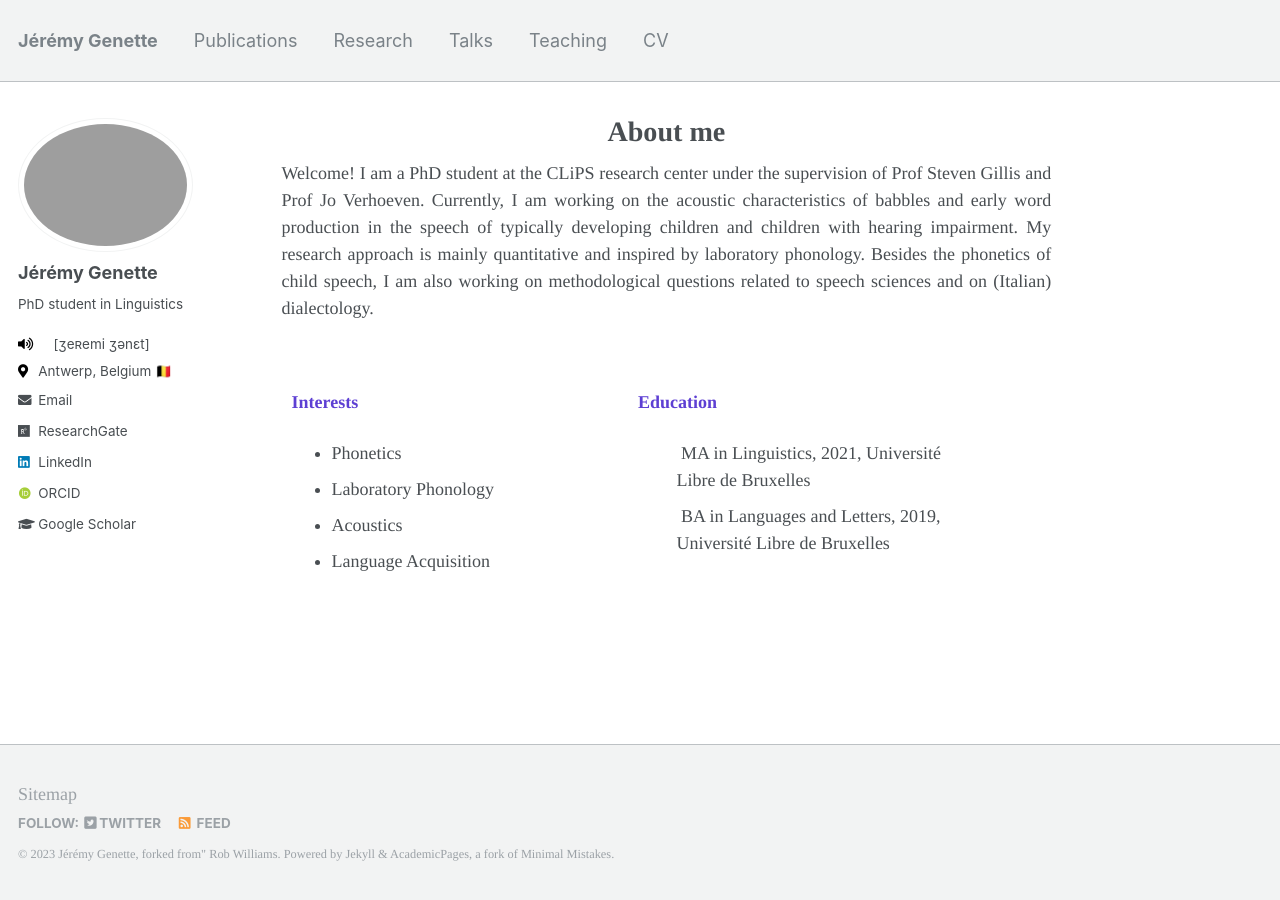
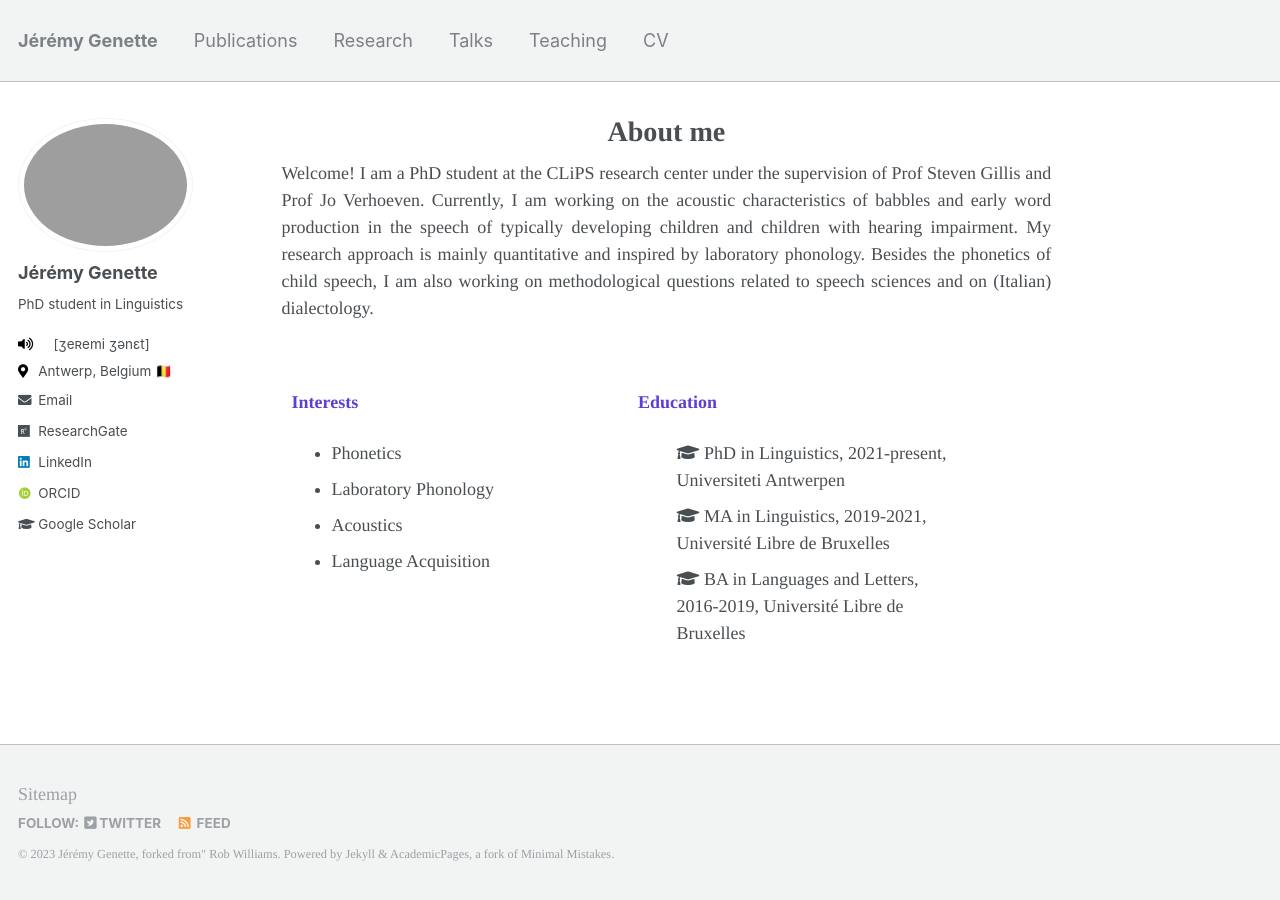
Before and after one commit to jgenette/jgenette.github.io, a Jekyll site: the page built from _pages/about.md, in a window 1280 px wide. Built offline with Jekyll 4.4.1, drawn with Linux system fonts in a browser that asks for light colours; some web fonts are replaced.

Commit message:
Update about.md

```diff
--- a/_pages/about.md
+++ b/_pages/about.md
@@ -39,12 +39,17 @@ Welcome! I am a PhD student at the CLiPS research center under the supervision o
 <div class="column">
 <h3>Education</h3>
 <ul class="ul-edu fa-ul">
+
 <li>
-<i class="fa fa-mortar-board"></i> MA in Linguistics, 2021, Université Libre de Bruxelles
+<i class="fas fa-fw fa-graduation-cap"></i> PhD in Linguistics, 2021-present, Universiteti Antwerpen
 </li>
 
 <li>
-<i class="fa fa-mortar-board"></i> BA in Languages and Letters, 2019, Université Libre de Bruxelles
+<i class="fas fa-fw fa-graduation-cap"></i> MA in Linguistics, 2019-2021, Université Libre de Bruxelles
+</li>
+
+<li>
+<i class="fas fa-fw fa-graduation-cap"></i> BA in Languages and Letters, 2016-2019, Université Libre de Bruxelles
 </li>
 
 </ul>
```
